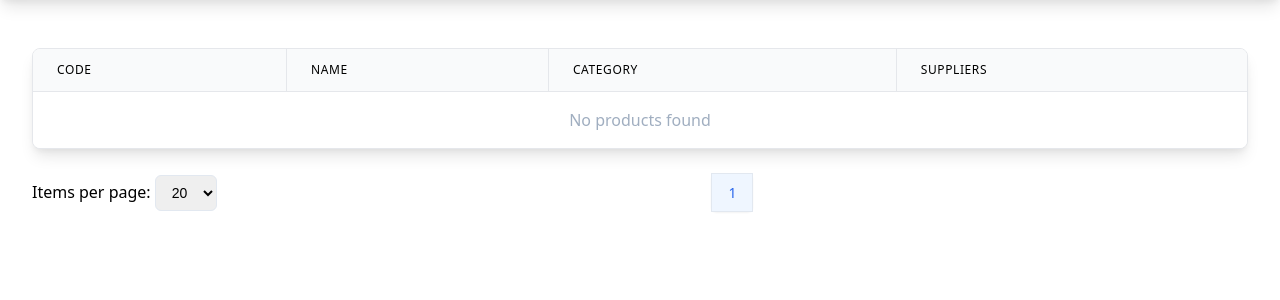
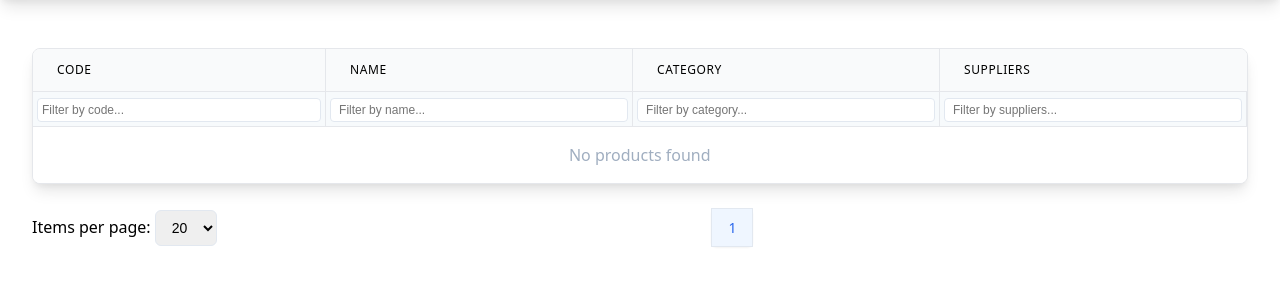
Before and after one commit to VytenisGaule/supply-planner, a Django app: page / in a window 1280 px wide. Shown: the part 65-365 px from the top of the page. Run offline with Django 5.2, Linux system fonts and the light colour scheme; data that the repository does not hold is empty; some libraries are stand-ins or nearby versions.

Commit message:
Add product filter row to product list for enhanced filtering options

```diff
--- /dev/null
+++ b/app/templates/filters/product_filter.html
@@ -0,0 +1,18 @@
+<tr class="border-b border-gray-200 bg-gray-100">
+    <th class="p-1 border-r border-gray-200">
+        <input type="text" placeholder="Filter by code..."
+            class="w-full p-1 text-xs border border-gray-300 rounded focus:outline-none focus:ring-1 focus:ring-blue-500 focus:border-blue-500">
+    </th>
+    <th class="p-1 border-r border-gray-200">
+        <input type="text" placeholder="Filter by name..."
+            class="w-full px-2 py-1 text-xs border border-gray-300 rounded focus:outline-none focus:ring-1 focus:ring-blue-500 focus:border-blue-500">
+    </th>
+    <th class="p-1 border-r border-gray-200">
+        <input type="text" placeholder="Filter by category..."
+            class="w-full px-2 py-1 text-xs border border-gray-300 rounded focus:outline-none focus:ring-1 focus:ring-blue-500 focus:border-blue-500">
+    </th>
+    <th class="p-1 border-r border-gray-200">
+        <input type="text" placeholder="Filter by suppliers..."
+            class="w-full px-2 py-1 text-xs border border-gray-300 rounded focus:outline-none focus:ring-1 focus:ring-blue-500 focus:border-blue-500">
+    </th>
+</tr>
--- a/app/templates/lists/product_list.html
+++ b/app/templates/lists/product_list.html
@@ -20,6 +20,8 @@
                         Suppliers
                     </th>
                 </tr>
+                <!-- Filter row -->
+                {% include 'filters/product_filter.html' %}
             </thead>
             <tbody class="bg-white divide-y divide-gray-200">
                 {% for product in products %}
```
